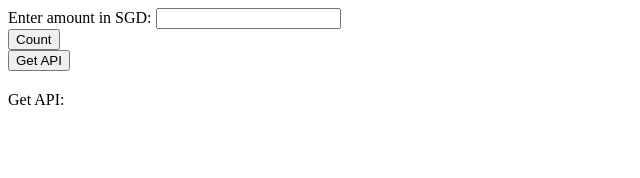
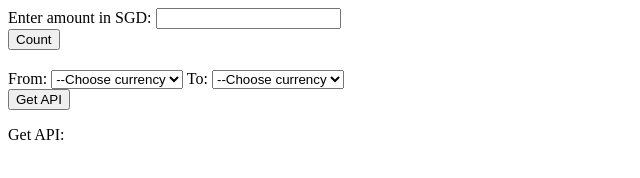
Before and after one commit to currency-bernhard-jeffry/currencyconverter-simple, a plain HTML site: page trial1.html in a window 1280 px wide. Shown: the whole page, without its empty margins (0-640 px from the left). Drawn offline with Linux system fonts and the light colour scheme.

Commit message:
add dropdown, move Get API button to footer, show Live Rate at DOM

```diff
--- a/trial1.html
+++ b/trial1.html
@@ -18,7 +18,6 @@
             <button type="submit" id="button-submit">Count</button>
           </div>
         </form>
-        <button type="button" id="button-get-api">Get API</button>
       </section>
       <section>
         <div>
@@ -26,11 +25,22 @@
         </div>
       </section>
     </main>
-    <footer>
+    <section>
+      <label for="from-currency-select">From: </label
+      ><select name="from-currency" id="from-currency-select">
+        <option value="">--Choose currency</option>
+      </select>
+      <label for="to-currency-select">To: </label
+      ><select name="to-currency" id="to-currency-select">
+        <option value="">--Choose currency</option>
+      </select>
+    </section>
+    <section>
       <div id="check-rate"></div>
+      <button type="button" id="button-get-api">Get API</button>
       <p>Get API:</p>
       <div id="check-fetch-url"></div>
-    </footer>
+    </section>
     <script src="trial1.js"></script>
   </body>
 </html>
--- a/trial1.js
+++ b/trial1.js
@@ -26,14 +26,13 @@ buttonGetApi.addEventListener("click", async () => {
   const response = await fetch(url);
   // .then((response) => response.json())
   // .then((data) => console.log(data));
-  const data = response.json();
-  console.log(response);
+  const data = await response.json();
+  // console.log(response);
+  // console.log(response.query);
   // console.log(data);
-  console.log(response.query);
-  // responseEntireApi.innerText = data;
+  // console.log(data.query);
+  // console.log(data.query.from);
+  // console.log(data.query.to);
+  // console.log(data.result.toFixed(2));
+  responseEntireApi.innerText = `Live Rate = ${data.result.toFixed(2)}`;
 });
-
-// const todoWithMap = todos.map(function (todo) {
-//   return todo.text;
-// });
-// console.log(todoWithMap);
```
